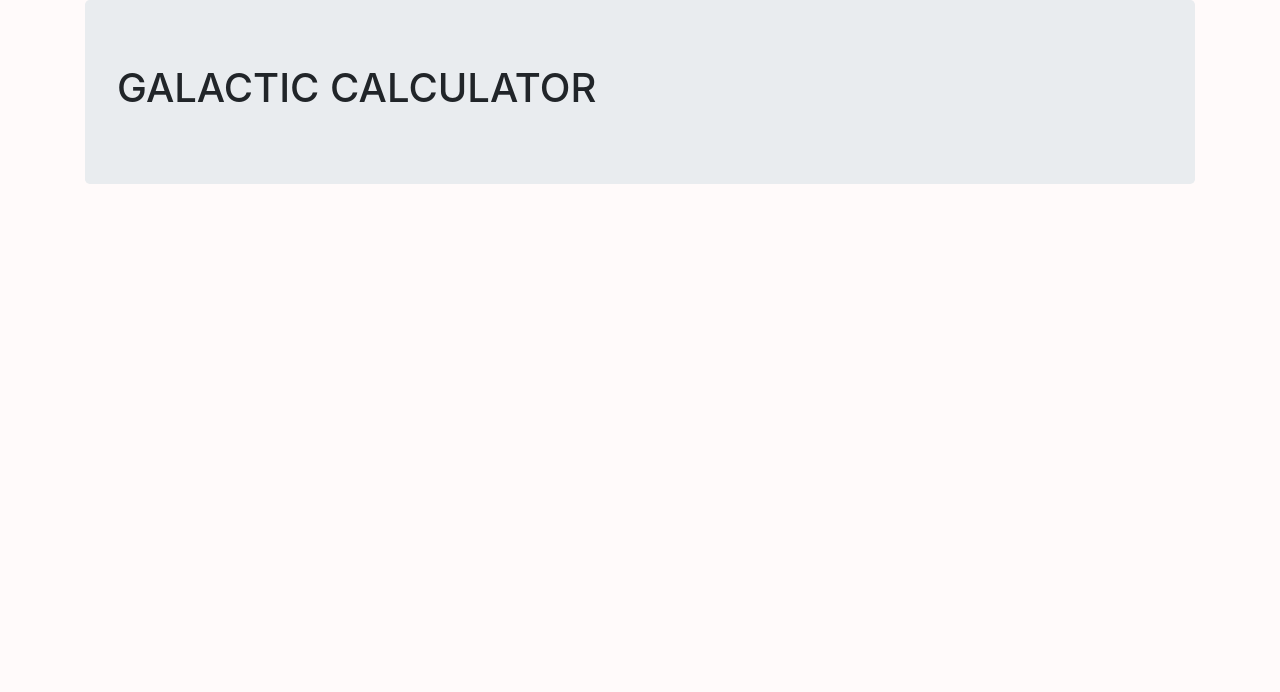
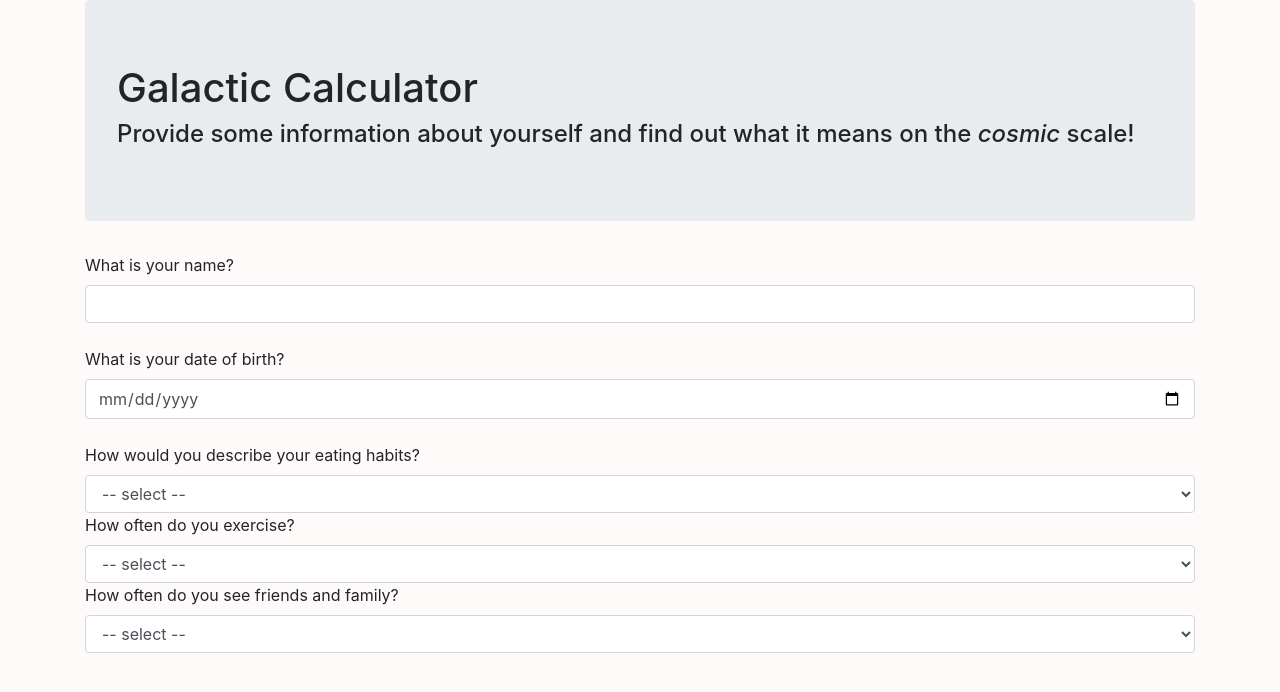
Before and after one commit to dillontitcomb/galactic-calc, a website built with webpack: page src/index.html in a window 1280 px wide. Built offline with nearby package versions, Linux system fonts and the light colour scheme.

Commit message:
add preliminary functions with conversion constants as well as front page and form.

```diff
--- a/src/human.js
+++ b/src/human.js
@@ -1,13 +1,26 @@
-export class Human{
-	constructor(name, dateOfBirth, foodHabits, exerciseHabits) {
+const toDay = 365;
+const toHour = 8765.76;
+const toMin = 525945.6;
+const toSec = 31556736;
+const toMilli = 31556736000;
+
+const daysMercury = 88;
+const daysVenus = 255;
+const daysMars = 686.98;
+const daysJupiter = 4300;
+
+export class Human {
+	constructor(name, dateOfBirth, foodHabits, exerciseHabits, socialHabits) {
 		this.name = name;
 		this.dateOfBirth = dateOfBirth;
 		this.foodHabits = foodHabits;
 		this.exerciseHabits = exerciseHabits;
+		this.socialHabits = socialHabits;
 	};
 
-	// const yearToMilli = 31557600000;
-	// const yearToSec = 315576000;
-	//
-	// dateOfBirthToAge(conversionType)
+	dateOfBirthToAge(conversionType) {
+		let birthday = new Date(this.dateOfBirth);
+		let dateValue = Date.now() - birthday;
+		return dateValue / conversionType;
+	}
 }
--- a/src/index.html
+++ b/src/index.html
@@ -6,9 +6,42 @@
   <body>
 		<div class="container">
 			<div class="jumbotron">
-				<h1>GALACTIC CALCULATOR</h1>
+				<h1>Galactic Calculator</h1>
+				<h4>Provide some information about yourself and find out what it means on the <em>cosmic</em> scale!</h4>
+			</div>
+			<form class="form-group" id="humanForm">
+				<label for="name">What is your name?</label>
+				<input class="form-control" type="text" name="name"><br>
+
+				<label for="dateOfBirth">What is your date of birth?</label>
+				<input class="form-control" type="date" name="dateOfBirth"><br>
+
+				<label for="food-habits">How would you describe your eating habits?</label>
+				<select class="form-control" name="food-habits">
+					<option disable selected value> -- select -- </option>
+					<option value="poor">Unhealthy</option>
+					<option value="ok">Moderately healthy</option>
+					<option value="good">Very healthy</option>
+				</select>
+
+				<label for="exercise-habits">How often do you exercise?</label>
+				<select class="form-control" name="exercise-habits">
+					<option disable selected value> -- select -- </option>
+					<option value="poor">Rarely</option>
+					<option value="ok">Sometimes</option>
+					<option value="good">Very often</option>
+				</select>
+
+				<label for="social-habits">How often do you see friends and family?</label>
+				<select class="form-control" name="social-habits">
+					<option disable selected value> -- select -- </option>
+					<option value="poor">Rarely</option>
+					<option value="ok">Sometimes</option>
+					<option value="good">Very often</option>
+				</select>
+			</form>
+			<div id="results">
 			</div>
 		</div>
-
   </body>
 </html>
--- a/src/main.js
+++ b/src/main.js
@@ -1,3 +1,4 @@
+import { human } from './human.js';
 import 'bootstrap';
 import 'bootstrap/dist/css/bootstrap.min.css';
 import './styles.css';
```
